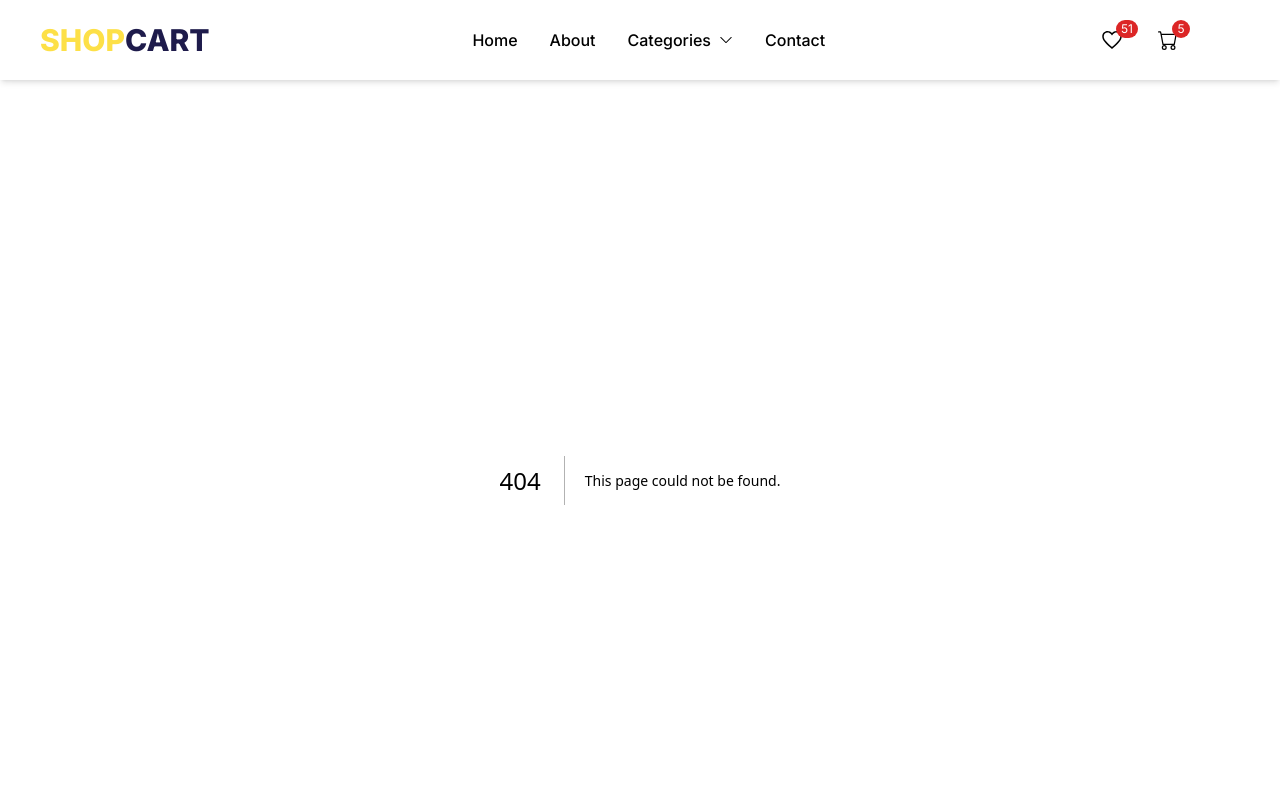
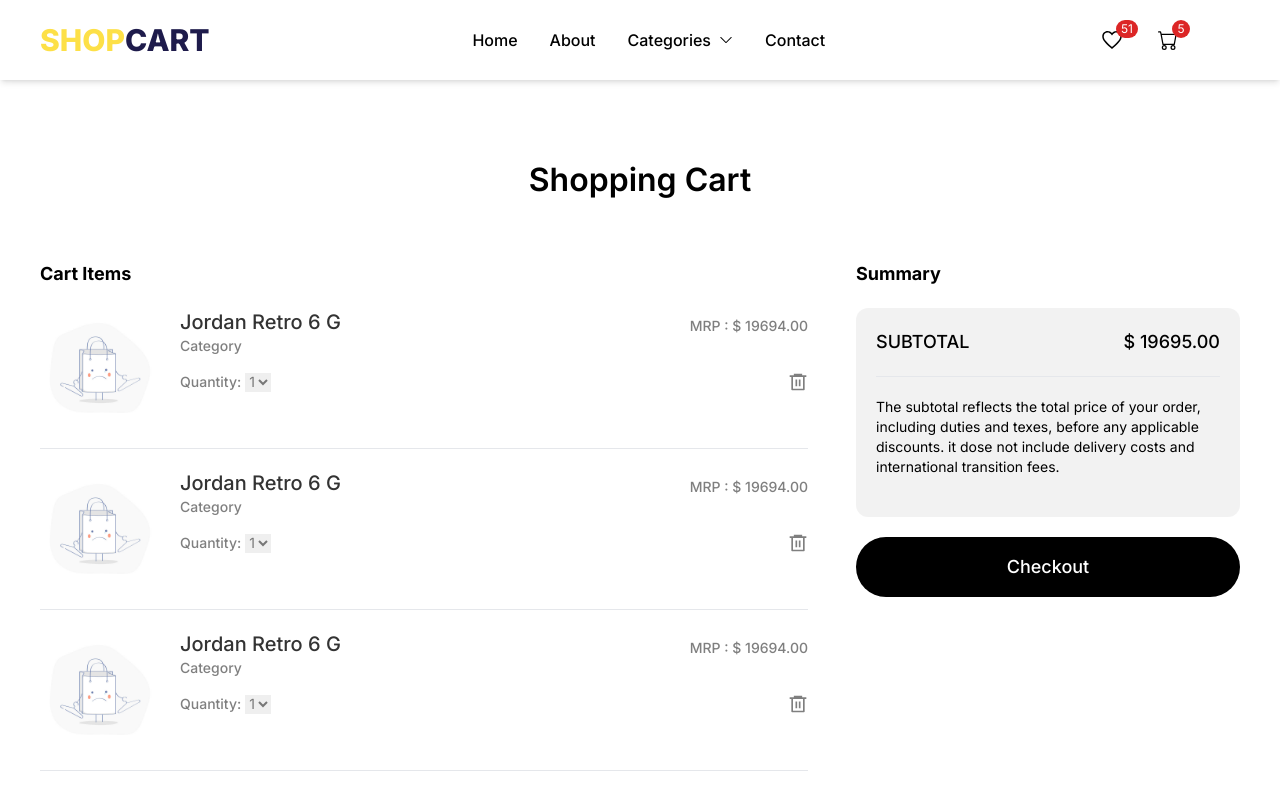
Before and after one commit to aakashsingh5858/nextjs-e-commerce, a Next.js app: page /cart in a window 1280 px wide. Before the commit this address had no page. Shown: the top 800 px of the page. Built offline with nearby package versions, Linux system fonts and the light colour scheme.

Commit message:
created cart page and cartItem component

```diff
--- /dev/null
+++ b/app/cart/page.js
@@ -0,0 +1,67 @@
+import React from "react";
+import Wrapper from "../components/Wrapper";
+import CartItem from "../components/cartItem/CartItem";
+import Image from "next/image";
+
+const Cart = () => {
+  return (
+    <div className="w-full md:py-20">
+      <Wrapper>
+        <div className="text-center max-w-[800px] mx-auto mt-0 md:mt-0">
+          <div className="text-[28px]  md:text-[32px] mb-5 font-semibold leading-tight  ">
+            Shopping Cart
+          </div>
+        </div>
+        <div className="flex flex-col lg:flex-row gap-12 py-10">
+          <div className="flex-[2]">
+            <div className="text-lg font-bold "> Cart Items</div>
+            <CartItem />
+            <CartItem />
+            <CartItem />
+          </div>
+          <div className="flex-[1]">
+            <div className="text-lg font-bold ">Summary</div>
+            <div className="p-5 my-5 bg-black/[.05] rounded-xl ">
+              <div className="flex justify-between">
+                <div className="uppercase text-md md:text-lg font-medium text-black">
+                  Subtotal
+                </div>
+                <div className="text-md md:text-lg font-medium text-black">
+                  $ 19695.00
+                </div>
+              </div>
+              <div className="text-sm md:text-md py-5 border-t mt-5">
+                The subtotal reflects the total price of your order, including
+                duties and texes, before any applicable discounts. it dose not
+                include delivery costs and international transition fees.
+              </div>
+            </div>
+            <button className="w-full py-4 rounded-full bg-black text-white text-lg font-medium transition-transform active:scale-95 mb-3 hover:opacity-75">
+              Checkout
+            </button>
+          </div>
+        </div>
+        {/* <div className="flex-[2] flex flex-col items-center pb-[50px] md:-mt-14">
+          <Image
+            src="/assets/empty-cart.jpg"
+            alt="empty-cart"
+            width={300}
+            height={300}
+            className="w-[300px] md:w-[400px]"
+          />
+          <span className="text-xl font-bold">Your cart is empty</span>
+          <span className="text-center mt-4">
+            Looks like you have not added anything in your cart.
+            <br />
+            Go ahead and explore to categories
+          </span>
+          <div className="py-4 px-8 rounded-full bg-black text-white text-lg font-medium transition-transform active:scale-95 mb-3 hover:opacity-75 mt-8">
+            Continue Shopping
+          </div>
+        </div> */}
+      </Wrapper>
+    </div>
+  );
+};
+
+export default Cart;
--- a/app/category/[slug]/page.js
+++ b/app/category/[slug]/page.js
@@ -7,7 +7,7 @@
     <div className="w-full md:py-20">
       <Wrapper>
         <div className="text-center max-w-[800px] mx-auto mt-8 md:mt-0">
-          <div className="text-[2.5rem] text-indigo-950 md:text-[3.5rem] mb-5 font-normal  pb-2 leading-tight">
+          <div className="text-[28px]  md:text-[32px] mb-5 font-semibold  pb-2 leading-tight">
             Running Shoes
           </div>
         </div>
--- /dev/null
+++ b/app/components/cartItem/CartItem.js
@@ -0,0 +1,56 @@
+import Image from "next/image";
+import React from "react";
+import { RiDeleteBin6Line } from "react-icons/ri";
+
+const CartItem = () => {
+  return (
+    <div className="flex py-5 gap-3 md:gap-5 border-b">
+      <div className="shrink-0 aspect-square w-[50px] md:w-[120px] flex items-center justify-center">
+        <Image
+          src="/assets/empty-cart.jpg"
+          width={500}
+          height={500}
+          alt="cartItem"
+        />
+      </div>
+      <div className="w-full flex flex-col">
+        <div className="flex flex-col md:flex-row justify-between">
+          <div className="text-lg md:text-xl capitalize font-medium text-black/[0.8]">
+            jordan Retro 6 G
+          </div>
+          <div className="text-sm md:text-md capitalize font-medium text-black/[.5] block md:hidden">
+            category
+          </div>
+          <div className="text-sm md:text-md font-medium text-black/[.5] mt-2 ">
+            MRP : $ 19694.00
+          </div>
+        </div>
+        <div className="text-sm md:text-md capitalize font-medium text-black/[.5] block md:block">
+          category
+        </div>
+        <div className="flex items-center justify-between mt-4 ">
+          <div className="flex items-center gap-2 md:gap-10 text-black/[0.5] text-sm md:text-md">
+            <div className="flex items-center gap-1">
+              <div className="font-medium">Quantity: </div>
+              <select className="hover:text-black">
+                <option value="1">1</option>
+                <option value="1">1</option>
+                <option value="1">1</option>
+                <option value="1">1</option>
+                <option value="1">1</option>
+                <option value="1">1</option>
+                <option value="1">1</option>
+                <option value="1">1</option>
+                <option value="1">1</option>
+                <option value="1">1</option>
+              </select>
+            </div>
+          </div>
+          <RiDeleteBin6Line className="cursor-pointer text-black/[.5] hover:text-black text-[16px] md:text-[20px]" />
+        </div>
+      </div>
+    </div>
+  );
+};
+
+export default CartItem;
--- a/app/components/header/Header.js
+++ b/app/components/header/Header.js
@@ -62,7 +62,10 @@
               51
             </div>
           </div>
-          <div className="w-8 md:w-12 h-8 md:h-12 rounded-full flex justify-center items-center hover:bg-black/[0.05] cursor-pointer relative">
+          <div
+            className="w-8 md:w-12 h-8 md:h-12 rounded-full flex justify-center items-center hover:bg-black/[0.05] cursor-pointer relative"
+            onClick={() => route.push("/cart")}
+          >
             <BsCart className="tex-[15px] md:text-[20px]" />
             <div className="h-[14px] md:h-[18px] min-w-[14px] md:min-w-[18px] rounded-full bg-red-600 absolute top-1 left-5 md:left-7 text-white text-[10px] md:text-[12px] flex justify-center items-center px-[2px] md:px-[5px]">
               5
```
